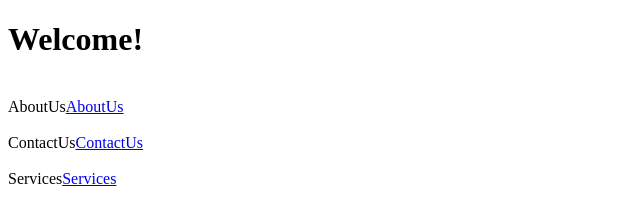
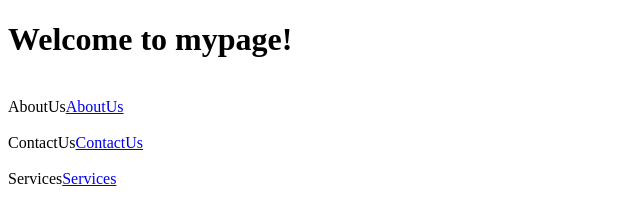
Before and after one commit to mrunalinisaradhi/myapp, a plain HTML site: page application/index.html in a window 1280 px wide. Shown: the whole page, without its empty margins (0-640 px from the left). Drawn offline with Linux system fonts and the light colour scheme.

Commit message:
welcome to my page

```diff
--- a/application/index.html
+++ b/application/index.html
@@ -4,7 +4,7 @@
 <title>Sample Web application</title>
 </head>
 <body>
-<h1>Welcome!</h1>
+<h1>Welcome to mypage!</h1>
 <br>AboutUs<a href="aboutus.html">AboutUs</a></br>
 <br>ContactUs<a href="contactus.html">ContactUs</a></br>
 <br>Services<a href="services.html">Services</a></br>
```
